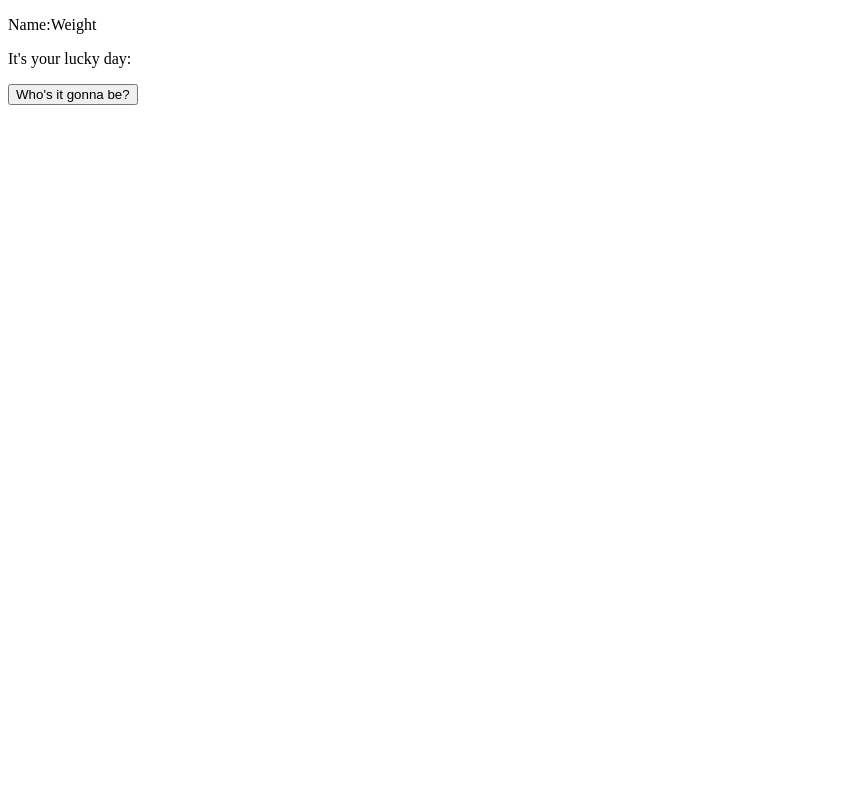
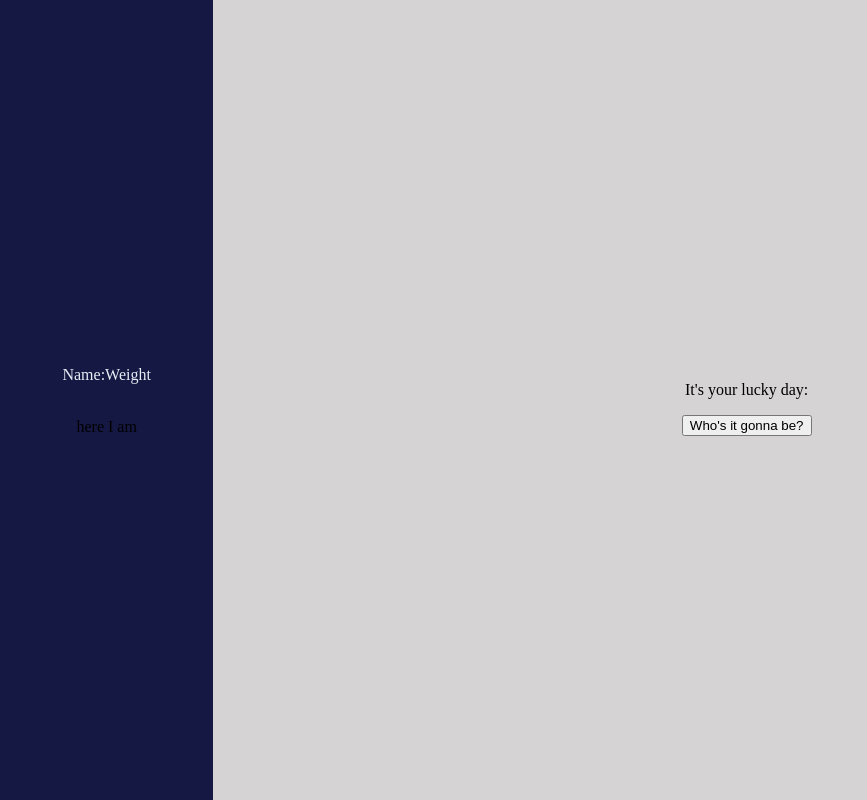
Before and after one commit to James-Devpipline/FE-25-JS-Capstone, a plain HTML site: page index.html in a window 1280 px wide. Shown: the whole page, without its empty margins (0-867 px from the left). Drawn offline with Linux system fonts and the light colour scheme.

Commit message:
instances of classes made

```diff
--- a/index.html
+++ b/index.html
@@ -16,6 +16,7 @@
         </div>
 
         <div class="student-column">
+          <p>here I am</p>
           <!-- this here is just an idea for what could be added through js since each and every student needs to be added through fetch
 
             <div class="student">
--- a/script/script.js
+++ b/script/script.js
@@ -50,46 +50,40 @@ Be on the lookout for further instructions regarding fetching your cohort peers
 -- HAVE FUN --
 */
 
+let studentArray = [];
+
 fetch("MOCK_DATA.json")
   .then((results) => results.json())
   // .then((data) => console.log(data[0].first_name))
   .then((data) => sortData(data))
   .catch((err) => console.error(err));
 
-
-
-class studentColumns {
-  constructor (studentName, weight = 1) {
-    this.studentName = studentName
-    this.weight = weight
+class Student {
+  constructor(arrayOfStudentObjects, weight = 1) {
+    this.arrayOfStudentObjects = arrayOfStudentObjects;
+    this.weight = weight;
   }
 
   addWeight() {
-    return this.weight ++
+    return this.weight++;
   }
 
   removeWeight() {
-    return this.weight --
+    return this.weight--;
   }
 }
 
+function sortData(dataParem) {
+  console.log(dataParem);
 
-function sortData(dataParem) {
-  dataLength = dataParem.length
-  class Student extends studentColumns {
-    constructor(studentName = `${dataParem.first_name} ${dataParem.last_name}`)
-  }
-  dataParem.foreach(() => {
-    // const Student.studentName =
-  })
+  dataParem.forEach((i) => {
+    let studentName = `${i.first_name} ${i.last_name}`;
 
+    const studentObj = new Student(studentName, 1);
+    studentArray.push(studentObj);
+    console.dir(studentObj);
+  });
+
+  console.log(studentArray);
+  return studentArray;
 }
-// const sortData = (array) => {
-//   for (student)
-// };
-
-// fetch("https://devpipeline-mock-api.onrender.com")
-//   .then((results) => results.json())
-//   .then((jsonData) => jsonData.result)
-//   .then((data) => console.log(data))
-//   .catch((err) => console.error(err));
--- a/style/style.scss
+++ b/style/style.scss
@@ -0,0 +1,39 @@
+html,
+body {
+  margin: 0;
+  height: 100%;
+  width: 100%;
+
+  .page-content {
+    height: 100%;
+    display: grid;
+    grid-template-columns: 0.2fr 1fr;
+
+    .sidebar {
+      display: flex;
+      flex-direction: column;
+      justify-content: center;
+      align-items: center;
+      background-color: #151843;
+
+      .header {
+        border-bottom-color: #e7edf5;
+        padding: 2px;
+        p {
+          color: #e7edf5;
+        }
+      }
+    }
+
+    .main {
+      display: flex;
+      flex-direction: column;
+      justify-content: center;
+      align-items: center;
+      background-color: #d6d3d5;
+
+      .header {
+      }
+    }
+  }
+}
```
Also changed, not shown: style/style.css, 1 other file.
